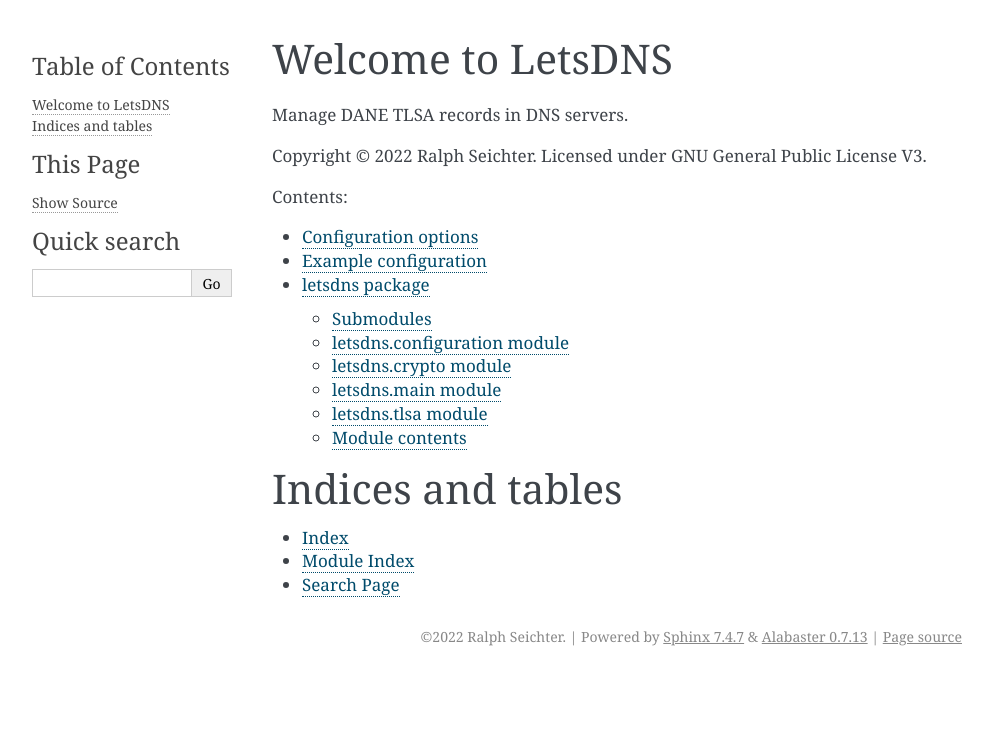
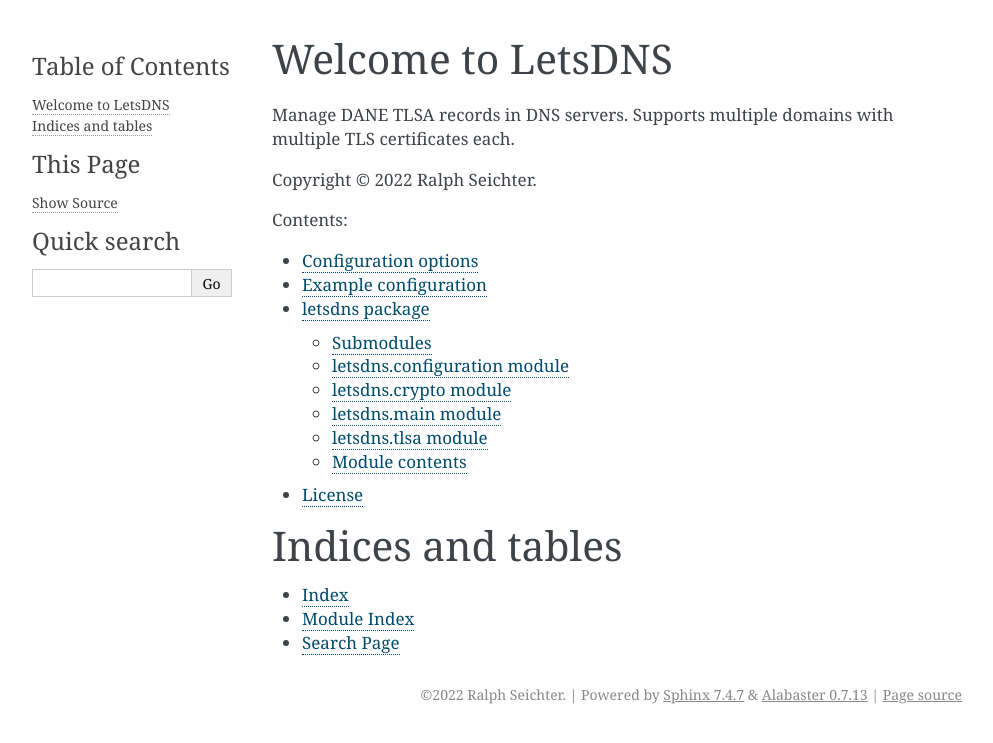
Before and after one commit to LetsDNS/letsdns, a Sphinx documentation site: the page built from docs/source/index.rst, in a window 1280 px wide. Shown: the top 743 px of the page, without its empty margins (148-1141 px from the left). Built offline with Sphinx 7.4.7, drawn with Linux system fonts in a browser that asks for light colours.

Commit message:
Add license text

```diff
--- a/docs/source/config.rst
+++ b/docs/source/config.rst
@@ -47,8 +47,8 @@
 
 - nameserver = *hostname | ip-address*
 
-  Hostname or IP address for your nameserver. LetsDNS will perform a
-  DNS lookup if necessary.
+  Host name or IP address for your nameserver. Name resolution is
+  delegated to your OS.
 
 - ttl = *seconds*
 
--- a/docs/source/index.rst
+++ b/docs/source/index.rst
@@ -3,9 +3,10 @@
 Welcome to LetsDNS
 ==================
 
-Manage DANE TLSA records in DNS servers.
+Manage DANE TLSA records in DNS servers. Supports multiple domains
+with multiple TLS certificates each.
 
-Copyright © 2022 Ralph Seichter. Licensed under GNU General Public License V3.
+Copyright © 2022 Ralph Seichter.
 
 .. toctree::
     :maxdepth: 3
```
Also changed, not shown: other parts of docs/source/index.rst (+1 -0 lines), docs/source/license.rst (added, +17 -0 lines).
